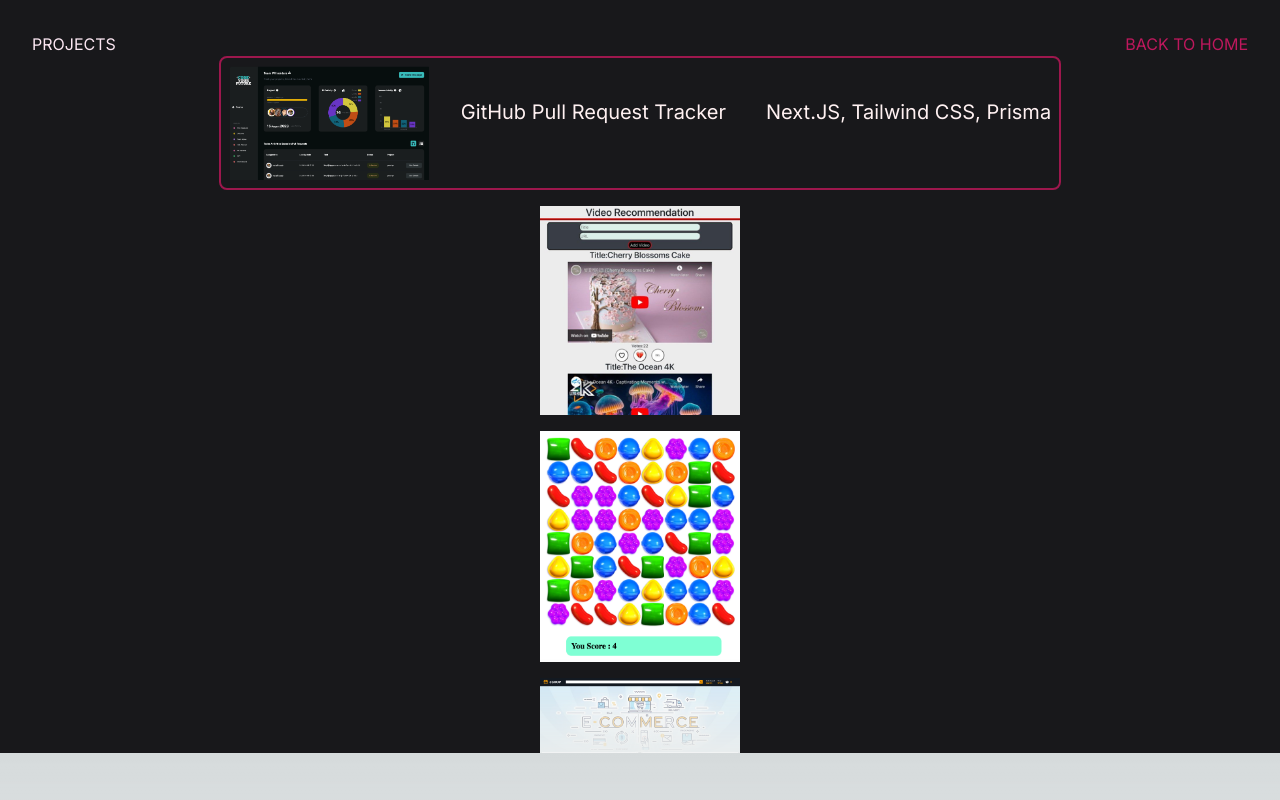
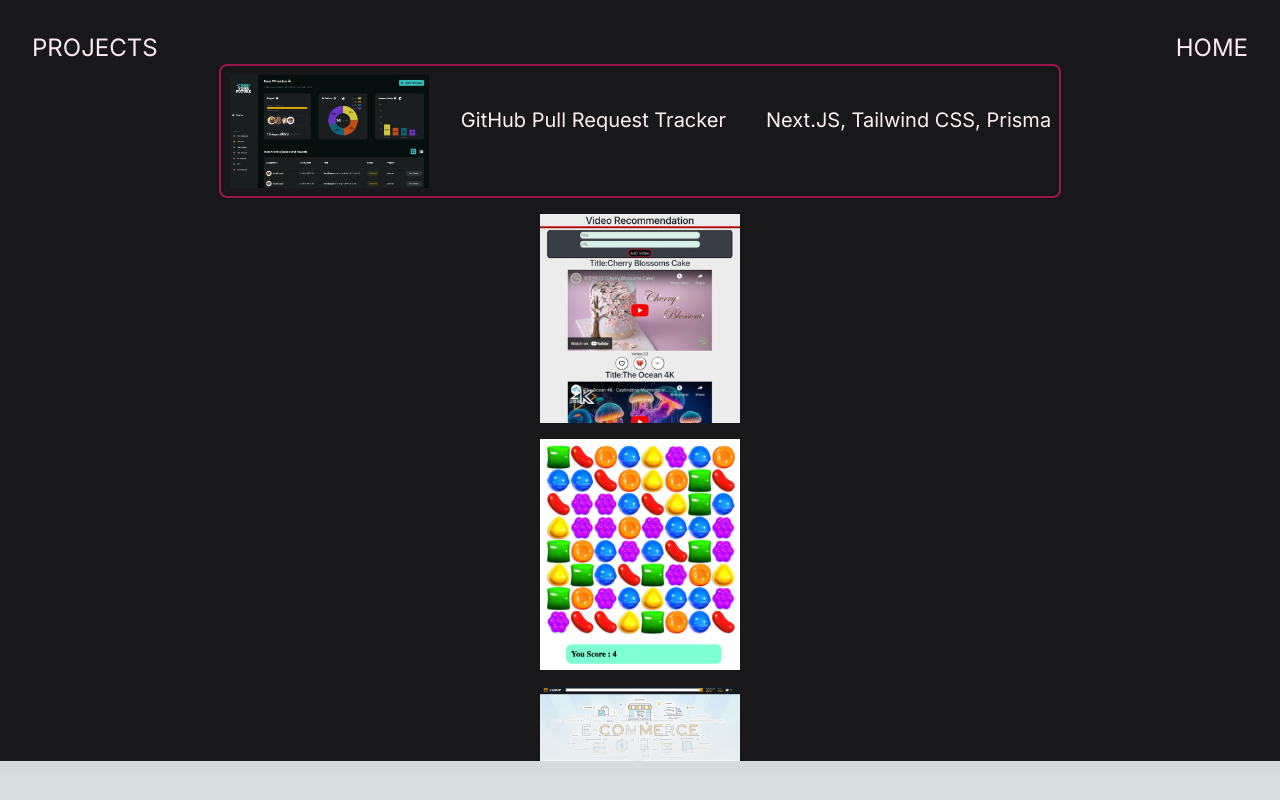
Before and after one commit to Farnooshmo/portfolio, a Next.js app: page /projects in a window 1280 px wide. Built offline with nearby package versions, Linux system fonts and the light colour scheme.

Commit message:
Update the styling to improve the accessibility

```diff
--- a/app/projects/page.js
+++ b/app/projects/page.js
@@ -5,10 +5,10 @@ export default function Projects() {
   return (
     <div className="bg-zinc-900">
       <div className="flex justify-between ">
-        <h1 className="mt-8 ml-8 text-pink-100">PROJECTS</h1>
+        <h1 className="mt-8 ml-8 text-2xl text-pink-100">PROJECTS</h1>
 
-        <Link href="/" className="mt-8 mr-8 text-pink-700">
-          <h1>BACK TO HOME</h1>
+        <Link href="/" className="mt-8 mr-8 text-pink-100">
+          <h1 className="text-2xl">HOME</h1>
         </Link>
       </div>
       <div className="grid grid-rows justify-items-center ml-0 gap-4">
```
